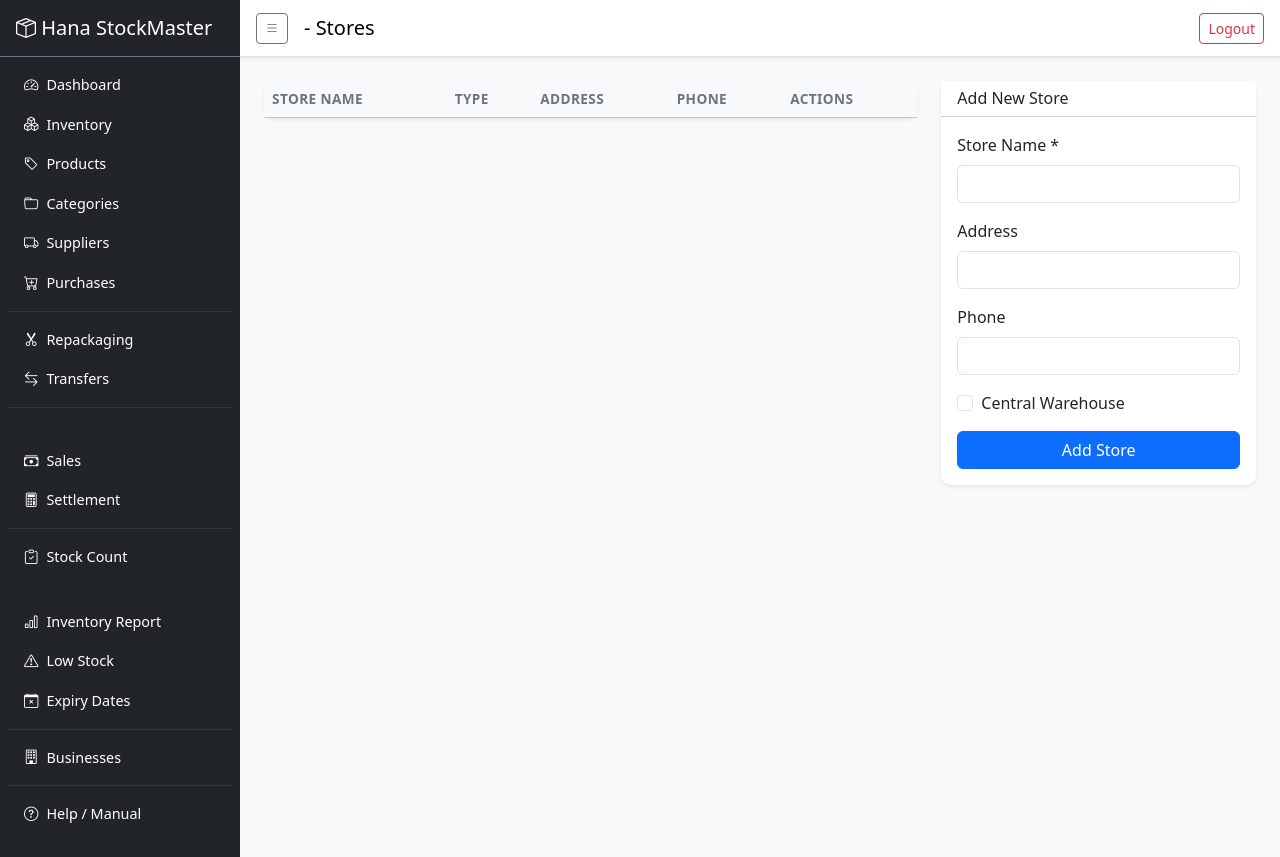
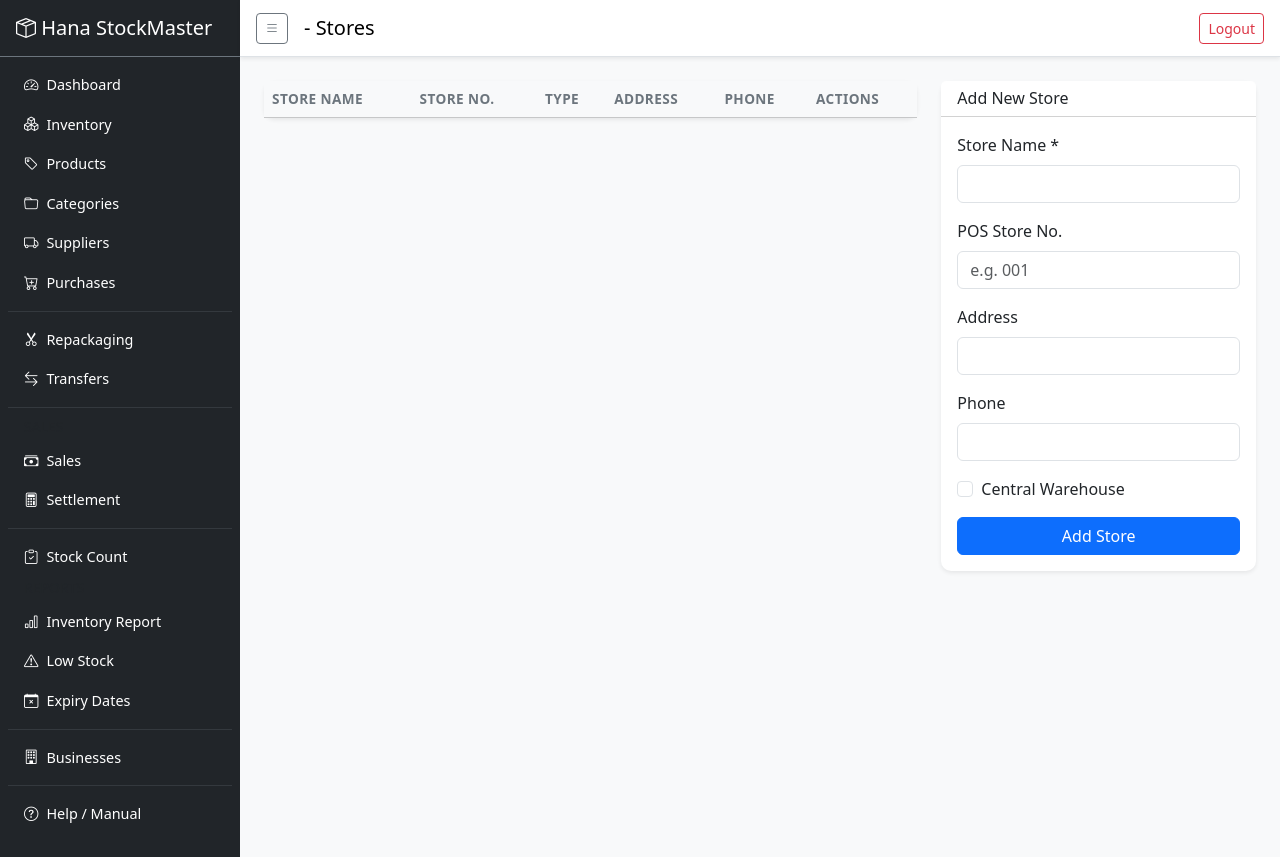
Before and after one commit to hanapos18/stock-master, a Flask app: template app/templates/business/stores.html in a window 1280 px wide. Run offline with Flask 3, Linux system fonts and the light colour scheme; the template is opened without the code that fills it, so the values that code supplies are empty.

Commit message:
feat: add store_number hybrid mapping for POS integration
- Add store_number VARCHAR(20) to stk_stores (UNIQUE per business)

- _resolve_business() matches by store_number in webhook payload

- Store management UI: POS Store No. field in list/create/edit

- Session stores query includes store_number

- Migration: database/migrate_store_number.sql

Co-authored-by: Cursor <cursoragent@cursor.com>

```diff
--- a/app/__init__.py
+++ b/app/__init__.py
@@ -133,7 +133,7 @@ def _register_error_handlers(application: Flask) -> None:
             from app.db import fetch_all
             try:
                 stores = fetch_all(
-                    "SELECT id, name FROM stk_stores WHERE business_id = %s AND is_active = 1",
+                    "SELECT id, name, store_number FROM stk_stores WHERE business_id = %s AND is_active = 1",
                     (session["business"]["id"],),
                 )
                 if stores:
--- a/app/controllers/auth_controller.py
+++ b/app/controllers/auth_controller.py
@@ -87,7 +87,7 @@ def load_user_session_data(user_id: int) -> Dict:
         (user_id,),
     )
     all_stores = fetch_all(
-        "SELECT id, name, is_warehouse FROM stk_stores "
+        "SELECT id, name, store_number, is_warehouse FROM stk_stores "
         "WHERE business_id = %s AND is_active = 1",
         (user["business_id"],),
     )
--- a/app/routes/business_routes.py
+++ b/app/routes/business_routes.py
@@ -84,6 +84,7 @@ def create_store(business_id: int):
     data = {
         "business_id": business_id,
         "name": request.form["name"],
+        "store_number": request.form.get("store_number", "").strip() or None,
         "address": request.form.get("address", ""),
         "phone": request.form.get("phone", ""),
         "is_warehouse": 1 if request.form.get("is_warehouse") else 0,
@@ -100,6 +101,7 @@ def edit_store(store_id: int):
     store = business_controller.load_store(store_id)
     data = {
         "name": request.form["name"],
+        "store_number": request.form.get("store_number", "").strip() or None,
         "address": request.form.get("address", ""),
         "phone": request.form.get("phone", ""),
         "is_warehouse": 1 if request.form.get("is_warehouse") else 0,
--- a/app/templates/business/stores.html
+++ b/app/templates/business/stores.html
@@ -7,11 +7,12 @@
     <div class="card border-0 shadow-sm">
       <div class="table-responsive">
         <table class="table table-hover mb-0">
-          <thead class="table-light"><tr><th>Store Name</th><th>Type</th><th>Address</th><th>Phone</th><th>Actions</th></tr></thead>
+          <thead class="table-light"><tr><th>Store Name</th><th>Store No.</th><th>Type</th><th>Address</th><th>Phone</th><th>Actions</th></tr></thead>
           <tbody>
             {% for s in stores %}
             <tr>
               <td><strong>{{ s.name }}</strong></td>
+              <td><code>{{ s.store_number or '-' }}</code></td>
               <td>
                 {% if s.is_warehouse %}
                   <span class="badge bg-primary"><i class="bi bi-building me-1"></i>Warehouse</span>
@@ -34,6 +35,7 @@
               <div class="modal-header"><h5 class="modal-title">Edit Store</h5><button type="button" class="btn-close" data-bs-dismiss="modal"></button></div>
               <div class="modal-body">
                 <div class="mb-3"><label class="form-label">Name</label><input type="text" name="name" class="form-control" value="{{ s.name }}" required></div>
+                <div class="mb-3"><label class="form-label">POS Store No.</label><input type="text" name="store_number" class="form-control" value="{{ s.store_number or '' }}" placeholder="e.g. 001"></div>
                 <div class="mb-3"><label class="form-label">Address</label><input type="text" name="address" class="form-control" value="{{ s.address or '' }}"></div>
                 <div class="mb-3"><label class="form-label">Phone</label><input type="text" name="phone" class="form-control" value="{{ s.phone or '' }}"></div>
                 <div class="mb-3 form-check">
@@ -56,6 +58,7 @@
       <div class="card-body">
         <form method="post" action="{{ url_for('business.create_store', business_id=business.id) }}">
           <div class="mb-3"><label class="form-label">Store Name *</label><input type="text" name="name" class="form-control" required></div>
+          <div class="mb-3"><label class="form-label">POS Store No.</label><input type="text" name="store_number" class="form-control" placeholder="e.g. 001"></div>
           <div class="mb-3"><label class="form-label">Address</label><input type="text" name="address" class="form-control"></div>
           <div class="mb-3"><label class="form-label">Phone</label><input type="text" name="phone" class="form-control"></div>
           <div class="mb-3 form-check">
--- /dev/null
+++ b/database/migrate_store_number.sql
@@ -0,0 +1,9 @@
+-- migrate_store_number.sql
+-- stk_stores에 POS store_number 매핑 컬럼 추가
+-- 실행: mysql -u root -p stock_master < database/migrate_store_number.sql
+
+ALTER TABLE stk_stores
+  ADD COLUMN store_number VARCHAR(20) NULL COMMENT 'POS store_number 매핑 (예: 001, 002)' AFTER name;
+
+ALTER TABLE stk_stores
+  ADD UNIQUE KEY uq_business_store_number (business_id, store_number);
--- a/database/schema.sql
+++ b/database/schema.sql
@@ -29,12 +29,14 @@ CREATE TABLE IF NOT EXISTS stk_stores (
     id INT AUTO_INCREMENT PRIMARY KEY,
     business_id INT NOT NULL,
     name VARCHAR(100) NOT NULL,
+    store_number VARCHAR(20) NULL COMMENT 'POS store_number 매핑 (예: 001, 002)',
     address TEXT,
     phone VARCHAR(20),
     is_warehouse TINYINT(1) DEFAULT 0 COMMENT '1=central warehouse',
     is_active TINYINT(1) DEFAULT 1,
     created_at DATETIME DEFAULT CURRENT_TIMESTAMP,
-    FOREIGN KEY (business_id) REFERENCES stk_businesses(id) ON DELETE CASCADE
+    FOREIGN KEY (business_id) REFERENCES stk_businesses(id) ON DELETE CASCADE,
+    UNIQUE KEY uq_business_store_number (business_id, store_number)
 ) ENGINE=InnoDB;
 
 -- ── 사용자 ──
```
Also changed, not shown: app/controllers/business_controller.py (+7 -6 lines), app/routes/pos_sync_routes.py (+28 -11 lines).
